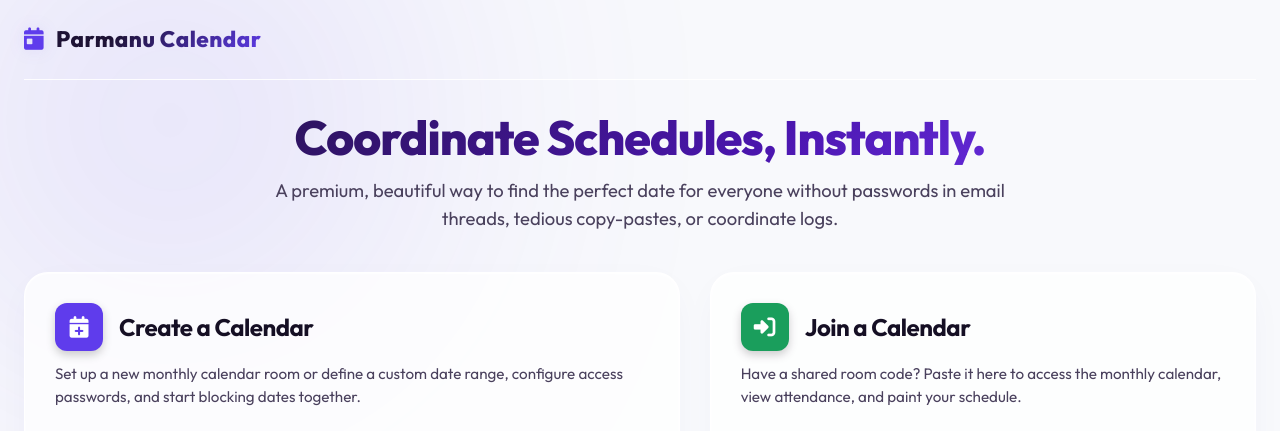
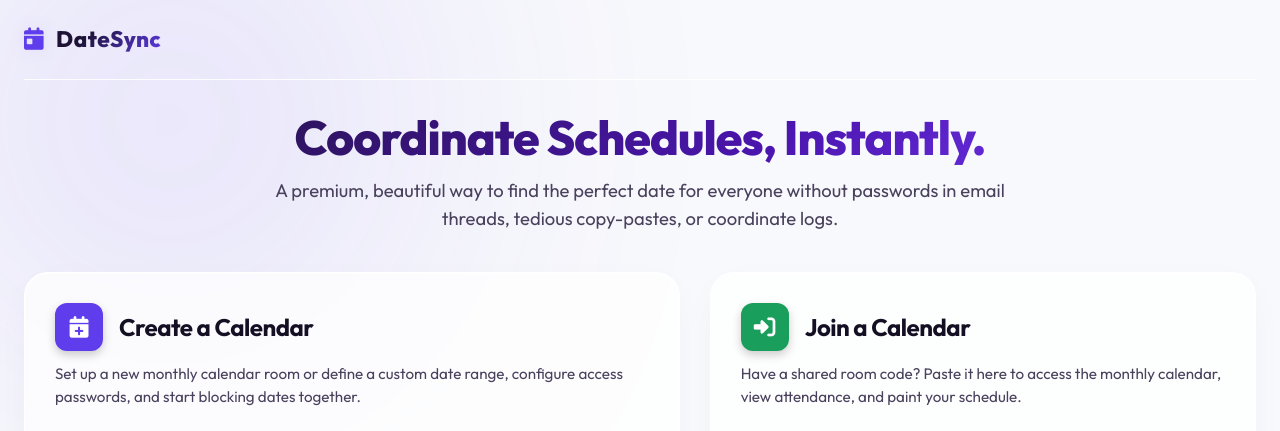
Before and after one commit to Parvanshu12/Parmanu-Calender, a Flask app: page / in a window 1280 px wide; the page is wider, and only the part inside the window is pictured. Shown: the top 431 px of that part. Run offline with Flask 3, Linux system fonts and the light colour scheme.

Commit message:
Rename application branding to DateSync throughout templates and documentation

```diff
--- a/static/css/styles.css
+++ b/static/css/styles.css
@@ -1,5 +1,5 @@
 /* ==========================================================================
-   Parmanu Calendar Design System & Stylesheet
+   DateSync Design System & Stylesheet
    Theme: High-Fidelity Glassmorphism, Dark Mode, Glowing Accents
    ========================================================================== */
 
--- a/static/js/room.js
+++ b/static/js/room.js
@@ -1,5 +1,5 @@
 // ==========================================================================
-// Parmanu Calendar - Room Dashboard Interactive Controller
+// DateSync - Room Dashboard Interactive Controller
 // Real-time AJAX painting, heatmaps, tooltips, and consensus generation.
 // ==========================================================================
 
--- a/templates/base.html
+++ b/templates/base.html
@@ -30,7 +30,7 @@
             <a href="/" class="logo-link">
                 <div class="app-logo">
                     <i class="fa-solid fa-calendar-day icon-glow"></i>
-                    <span>Parmanu Calendar</span>
+                    <span>DateSync</span>
                 </div>
             </a>
             <div class="header-actions">
```
Also changed, not shown: README.md.
